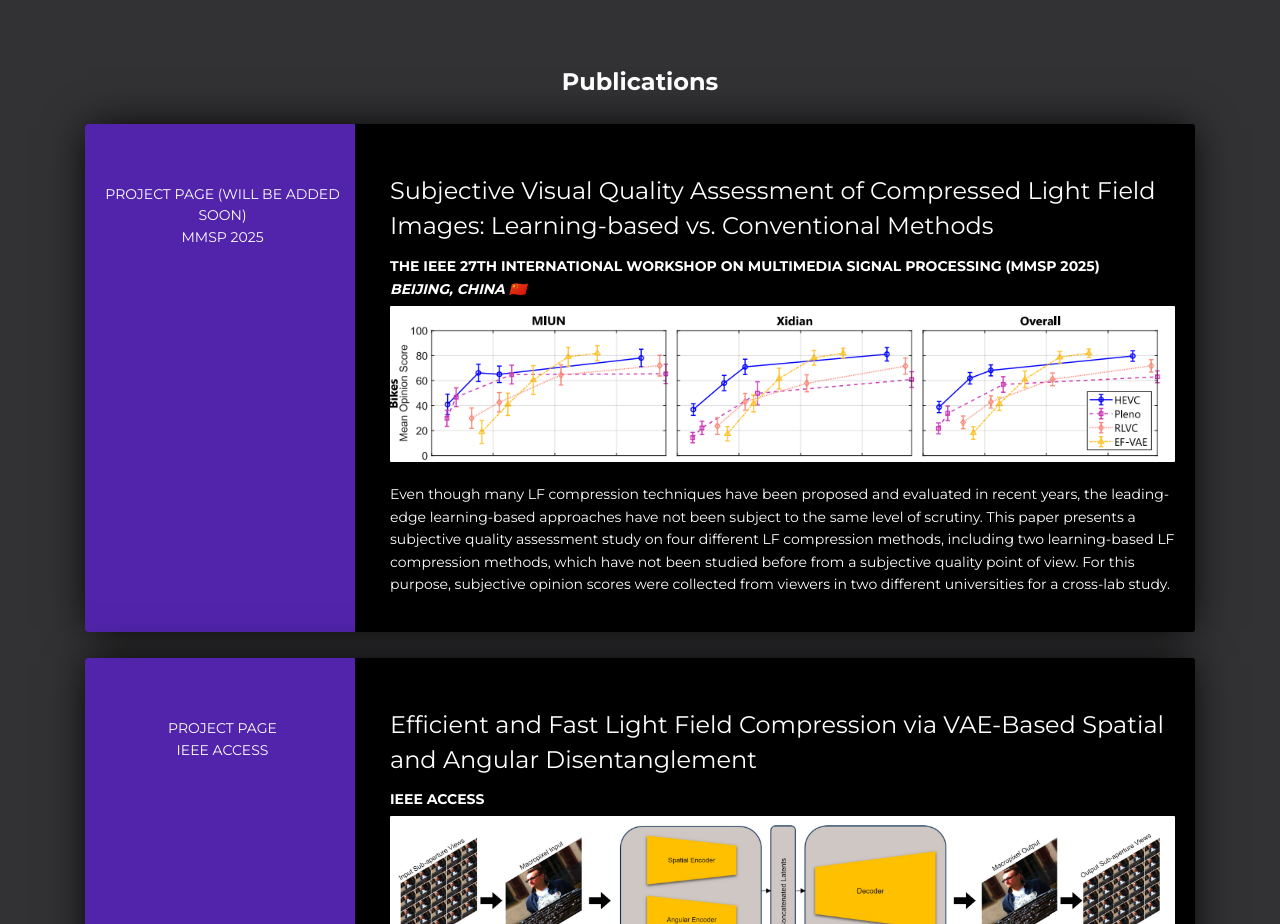
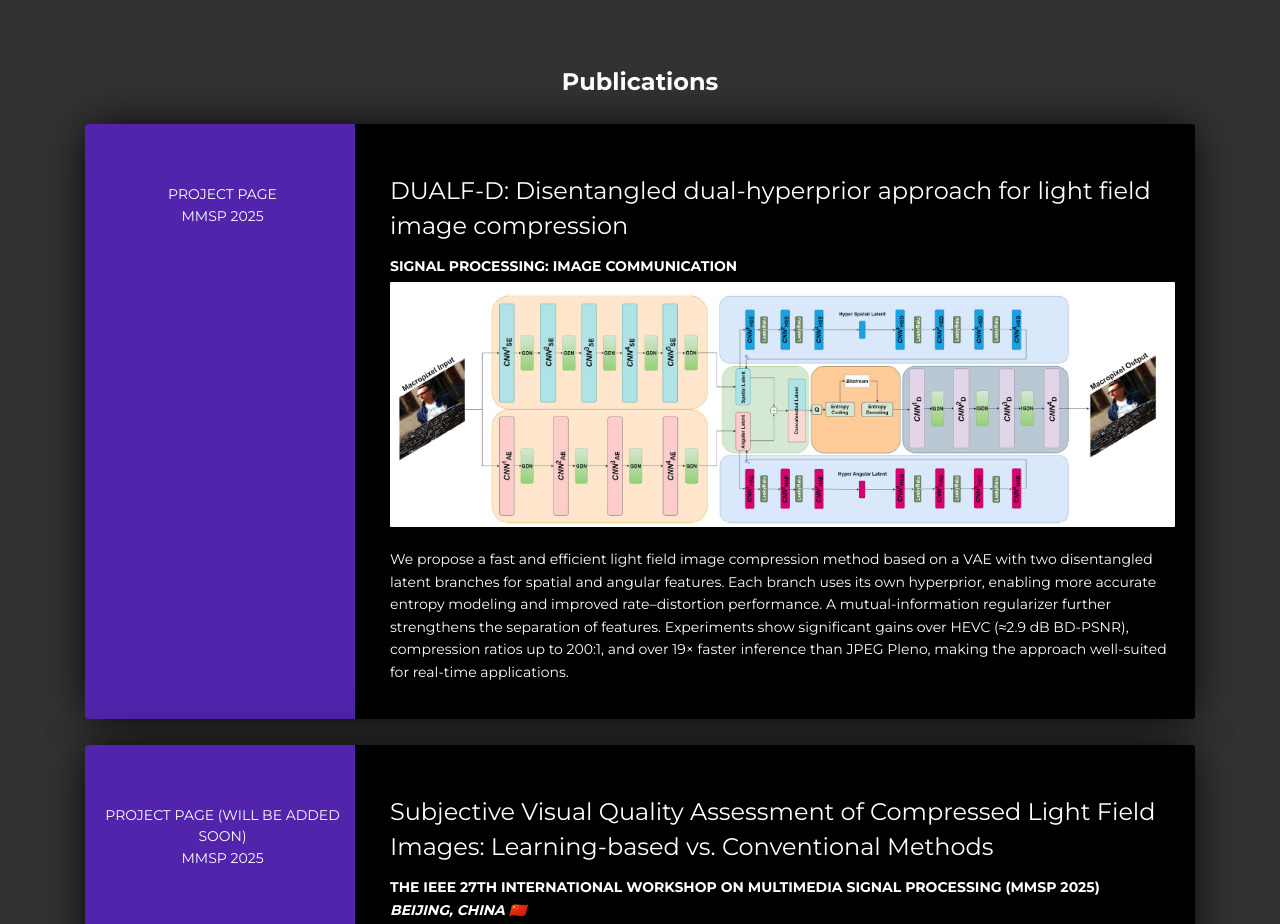
Before and after one commit to takhtardeshirsoheib/takhtardeshirsoheib.github.io, a plain HTML site: page index.html in a window 1280 px wide. Shown: the part 1060-1984 px from the top of the page. Drawn offline with Linux system fonts and the light colour scheme; animation ran at ten frames a second.

Commit message:
DUALF_D
DUALF_D

```diff
--- a/index.html
+++ b/index.html
@@ -80,6 +80,25 @@
 <div class="section" id="publications">
   <div class="container cc-experience">
     <div class="h4 text-center mb-4 title"  style="color: #ffffff;">Publications</div>
+    <div class="card">
+      <div class="row">
+        <div class="col-md-3 bg-primary" data-aos="fade-right" data-aos-offset="50" data-aos-duration="500">
+          <div class="card-body cc-experience-header">
+            <a href="https://huggingface.co/spaces/SoheibTA/DUALF_D" style="color:#ffffff;">Project Page </a>
+            <p>MMSP 2025</p>
+          </div>
+        </div>
+        <div class="col-md-9" data-aos="fade-left" data-aos-offset="50" data-aos-duration="500">
+          <div class="card-body">
+            <div class="h4">DUALF-D: Disentangled dual-hyperprior approach for light field image compression</div>
+            <div class="h6">Signal Processing: Image Communication</div>
+            <img src="images/DUALF_D.png" alt="Image" style="background-color: white;"/>
+            <br><br>
+            <p>We propose a fast and efficient light field image compression method based on a VAE with two disentangled latent branches for spatial and angular features. Each branch uses its own hyperprior, enabling more accurate entropy modeling and improved rate–distortion performance. A mutual-information regularizer further strengthens the separation of features. Experiments show significant gains over HEVC (≈2.9 dB BD-PSNR), compression ratios up to 200:1, and over 19× faster inference than JPEG Pleno, making the approach well-suited for real-time applications.</p>
+          </div>
+        </div>
+      </div>
+    </div>
     <div class="card">
       <div class="row">
         <div class="col-md-3 bg-primary" data-aos="fade-right" data-aos-offset="50" data-aos-duration="500">
```
Also changed, not shown: images/DUALF_D.png (added).
